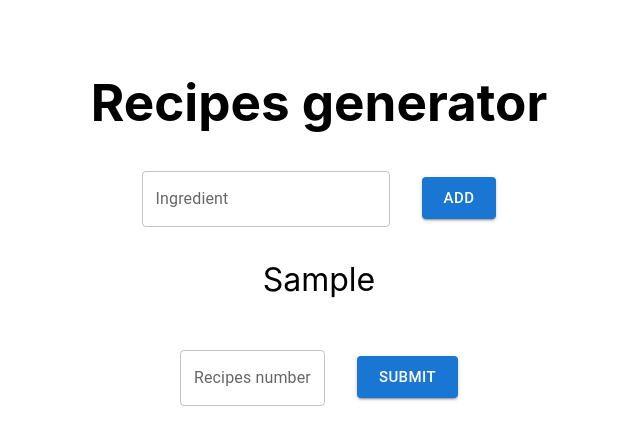
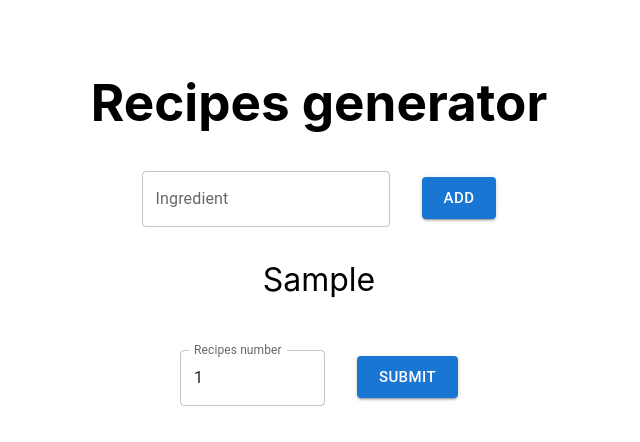
Before and after one commit to Pwojton/spoton-home-exercise, a React (Vite) app in the folder client/: page / in a window 1280 px wide. Both pictures are taken after typing "Sample" into the empty fields and a click on the button "ADD". Shown: the top 442 px of the page, without its empty margins (321-961 px from the left). Built offline with nearby package versions, Linux system fonts and the light colour scheme.

Commit message:
Separate App to components

```diff
--- a/client/src/App.tsx
+++ b/client/src/App.tsx
@@ -1,12 +1,14 @@
 import React, { useState, ChangeEvent } from "react";
 import Box from "@mui/material/Box";
-import TextField from "@mui/material/TextField";
-import Button from "@mui/material/Button";
 import "./styles/App.css";
+import { IngredientsList } from "./components/IngredientsList";
+import { IngredientsNumberForm } from "./components/IngredientsNumberForm";
+import { IngredientsForm } from "./components/IngredientsForm";
 
 const App: React.FC = () => {
   const [ingredients, setIngredients] = useState<string[]>([]);
   const [currentIngredient, setCurrentIngredient] = useState<string>("");
+  const [recipesNumber, setRecipesNumber] = useState<number>(1);
 
   const handleInputChange = (event: ChangeEvent<HTMLInputElement>): void => {
     setCurrentIngredient(event.target.value);
@@ -32,72 +34,33 @@ const App: React.FC = () => {
       prevIngredients.filter((ingredient) => ingredient !== ingredientToDelete)
     );
   };
-
   const handleSubmit = (): void => {
-    console.log("Submitted Ingredients:", ingredients);
+    console.log("submitting");
   };
 
   return (
     <div className="App">
       <h1>Recipes generator</h1>
-      <Box
-        component="form"
-        sx={{ mt: 5 }}
-        onSubmit={(e: React.FormEvent<HTMLFormElement>) => e.preventDefault()}
-      >
-        <TextField
-          id="ingredient-input"
-          label="Ingredient"
-          type="text"
-          autoComplete="off"
-          value={currentIngredient}
-          onChange={handleInputChange}
-        />
-        <Button
-          variant="contained"
-          size="large"
-          sx={{ mt: 0.8, ml: 4 }}
-          onClick={handleAddIngredient}
-        >
-          Add
-        </Button>
-      </Box>
+      <IngredientsForm
+        currentIngredient={currentIngredient}
+        handleInputChange={handleInputChange}
+        handleAddIngredient={handleAddIngredient}
+      />
       {ingredients.length === 10 && (
         <Box sx={{ mt: 1 }}>
           You have reached the maximum number of ingredients.
         </Box>
       )}
-      <Box sx={{ display: "inline-flex" }}>
-        {ingredients.map((ingredient, index) => (
-          <div
-            key={index}
-            className="ingredient"
-            onClick={() => handleDeleteIngredient(ingredient)}
-            style={{ cursor: "pointer", padding: "5px" }}
-          >
-            {ingredient}
-          </div>
-        ))}
-      </Box>
+      <IngredientsList
+        ingredients={ingredients}
+        handleDeleteIngredient={handleDeleteIngredient}
+      />
       {ingredients.length > 0 && (
-        <Box sx={{ mt: 6 }}>
-          <TextField
-            id="recipes-number-input"
-            label="Recipes number"
-            type="text"
-            autoComplete="off"
-            sx={{ width: "145px" }}
-            inputProps={{ type: "number", min: 1, max: 10 }}
-          />
-          <Button
-            variant="contained"
-            size="large"
-            sx={{ mt: 0.8, ml: 4 }}
-            onClick={handleSubmit}
-          >
-            Submit
-          </Button>
-        </Box>
+        <IngredientsNumberForm
+          recipesNumber={recipesNumber}
+          setRecipesNumber={setRecipesNumber}
+          handleSubmit={handleSubmit}
+        />
       )}
     </div>
   );
--- /dev/null
+++ b/client/src/components/IngredientsForm.tsx
@@ -0,0 +1,40 @@
+import Box from "@mui/material/Box";
+import Button from "@mui/material/Button";
+import TextField from "@mui/material/TextField";
+
+interface IngredientsFormProps {
+  currentIngredient: string;
+  handleInputChange: (event: React.ChangeEvent<HTMLInputElement>) => void;
+  handleAddIngredient: () => void;
+}
+
+export const IngredientsForm: React.FC<IngredientsFormProps> = ({
+  currentIngredient,
+  handleInputChange,
+  handleAddIngredient,
+}) => {
+  return (
+    <Box
+      component="form"
+      sx={{ mt: 5 }}
+      onSubmit={(e: React.FormEvent<HTMLFormElement>) => e.preventDefault()}
+    >
+      <TextField
+        id="ingredient-input"
+        label="Ingredient"
+        type="text"
+        autoComplete="off"
+        value={currentIngredient}
+        onChange={handleInputChange}
+      />
+      <Button
+        variant="contained"
+        size="large"
+        sx={{ mt: 0.8, ml: 4 }}
+        onClick={handleAddIngredient}
+      >
+        Add
+      </Button>
+    </Box>
+  );
+};
--- /dev/null
+++ b/client/src/components/IngredientsList.tsx
@@ -0,0 +1,26 @@
+import Box from "@mui/material/Box";
+
+interface IngredientsListProps {
+  ingredients: string[];
+  handleDeleteIngredient: (ingredientToDelete: string) => void;
+}
+
+export const IngredientsList: React.FC<IngredientsListProps> = ({
+  ingredients,
+  handleDeleteIngredient,
+}) => {
+  return (
+    <Box sx={{ display: "inline-flex" }}>
+      {ingredients.map((ingredient, index) => (
+        <div
+          key={index}
+          className="ingredient"
+          onClick={() => handleDeleteIngredient(ingredient)}
+          style={{ cursor: "pointer", padding: "5px" }}
+        >
+          {ingredient}
+        </div>
+      ))}
+    </Box>
+  );
+};
--- /dev/null
+++ b/client/src/components/IngredientsNumberForm.tsx
@@ -0,0 +1,38 @@
+import Box from "@mui/material/Box";
+import Button from "@mui/material/Button";
+import TextField from "@mui/material/TextField";
+
+interface IngredientsNumberFormProps {
+  recipesNumber: number;
+  setRecipesNumber: (value: number) => void;
+  handleSubmit: () => void;
+}
+
+export const IngredientsNumberForm: React.FC<IngredientsNumberFormProps> = ({
+  recipesNumber,
+  setRecipesNumber,
+  handleSubmit,
+}) => {
+  return (
+    <Box sx={{ mt: 6 }}>
+      <TextField
+        id="recipes-number-input"
+        label="Recipes number"
+        type="text"
+        autoComplete="off"
+        sx={{ width: "145px" }}
+        inputProps={{ type: "number", min: 1, max: 10 }}
+        value={recipesNumber}
+        onChange={(e) => setRecipesNumber(parseInt(e.target.value, 10))}
+      />
+      <Button
+        variant="contained"
+        size="large"
+        sx={{ mt: 0.8, ml: 4 }}
+        onClick={handleSubmit}
+      >
+        Submit
+      </Button>
+    </Box>
+  );
+};
```
